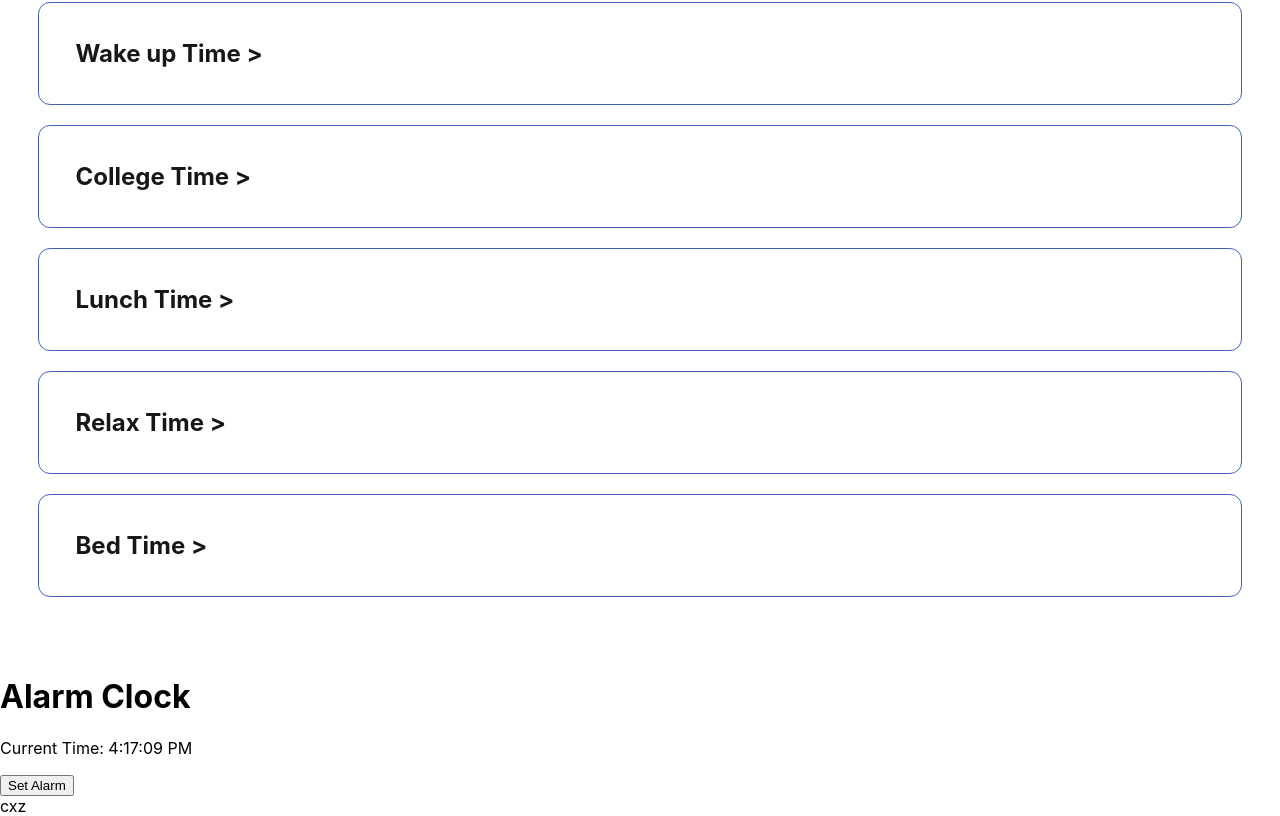
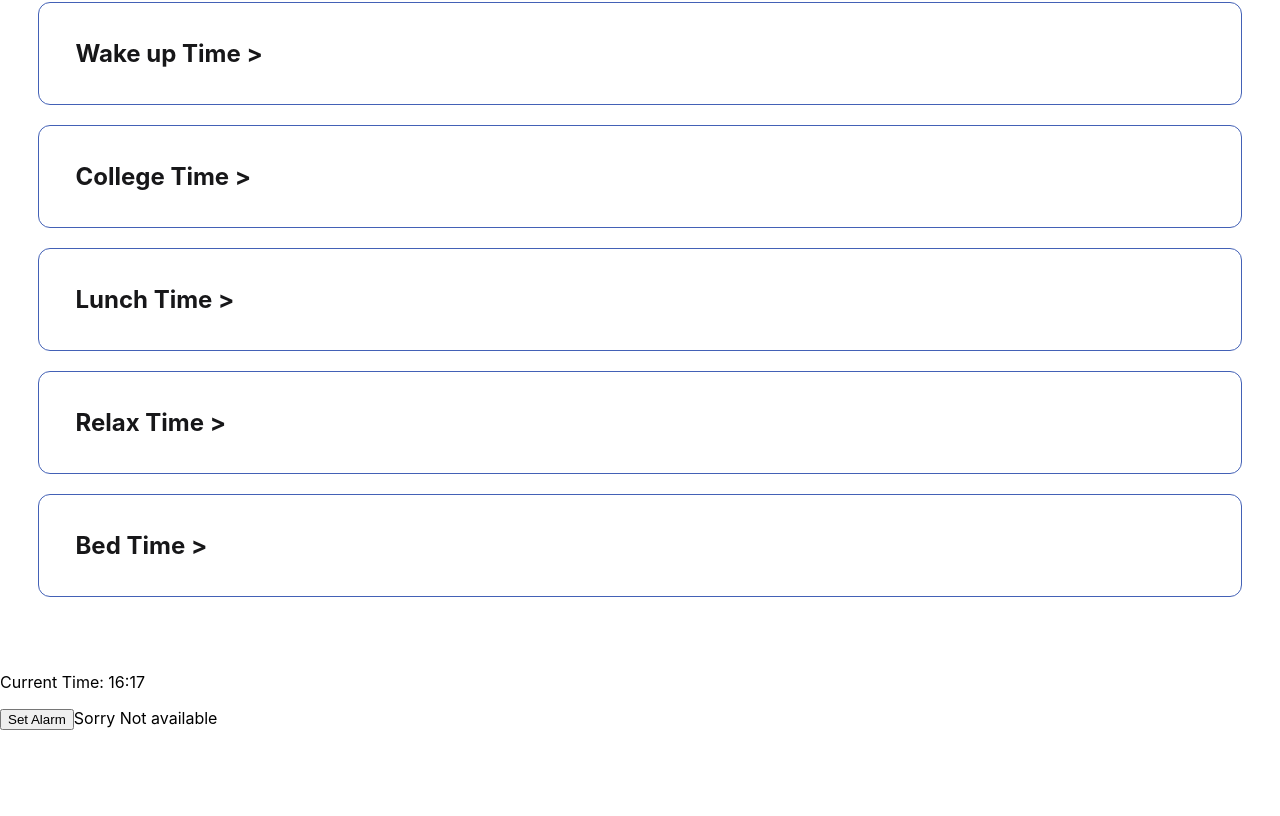
Before and after one commit to ManojCodeNew/Routines, a React (Create React App) app: page /SetAlarm in a window 1280 px wide. Shown: the part 203-1019 px from the top of the page. After the commit the page ends 933 px from the top, so only its background shows below. Built offline with nearby package versions, Linux system fonts and the light colour scheme.

Commit message:
second commit

```diff
--- a/src/App.js
+++ b/src/App.js
@@ -8,7 +8,7 @@ function App() {
     <div>
       <Navbar/>
       <Home/>
-      <SetAlarm/>cxz
+      <SetAlarm/>
     </div>
   );
 }
--- a/src/Component/SetAlarm.js
+++ b/src/Component/SetAlarm.js
@@ -1,38 +1,48 @@
-import React, { useState, useEffect } from 'react';
+import React, { useState, useEffect, useRef } from 'react';
 
-function AlarmClock() {
-    const [currentTime, setCurrentTime] = useState(new Date());
-    const [alarmTime, setAlarmTime] = useState(null);
+function ExampleComponent() {
+    const [count, setCount] = useState();
+    const [data, setdata] = useState("22:17")
+    const [alarm_active, setAlarm_active] = useState({
+        active: false,
+        alarm_hour: 0,
+        alarm_min: 0
+    })
+    const [Alarm, setAlarm_time] = useState(0)
 
+    let hour = useRef();
+    let min = useRef();
+    console.log(parseInt(hour));
+    const setAlarm = () => {
+        // Check alarm Active
+        if (alarm_active.active === false) {
+            setAlarm_active({ active: true })
+        }
+        else {
+            setAlarm_active({ active: false })
+        }
+
+    }
     useEffect(() => {
-        const intervalId = setInterval(() => {
-            setCurrentTime(new Date());
-        }, 1000);
+        setInterval(() => {
+            let fetchtime = new Date();
+            let time = fetchtime.getHours() + ":" + fetchtime.getMinutes();
+            setCount(time)
+        }, 1000)
+        console.log('I am useEffect', count);
+        if (count === data) {
+            alert("Alert!!!");
+        }
 
-        return () => clearInterval(intervalId);
-    }, []);
-
-    useEffect(() => {
-        let time = currentTime.getHours() + ":" + currentTime.getMinutes();
-        if (alarmTime == time) {
-            alert("alaram")
-        }
-    }, [currentTime, alarmTime]);
-
-    const handleSetAlarm = () => {
-        const hours = parseInt(prompt('Enter the hour for the alarm (0-23):'));
-        // const minutes = parseInt(prompt('Enter the minutes for the alarm (0-59):'));
-
-        setAlarmTime(hours)
-    };
-
+    }, [count, data]);
     return (
         <div>
-            <h1>Alarm Clock</h1>
-            <p>Current Time: {currentTime.toLocaleTimeString()}</p>
-            <button onClick={handleSetAlarm}>Set Alarm</button>
+            <p>Current Time: {count}</p>
+            <button onClick={setAlarm}>Set Alarm</button>
+            {alarm_active.active === true ?
+                <div><input id="Hour" ref={hour} type='number'></input>  :  <input id='Min' ref={min} type='number'></input></div> : "Sorry Not available"}
         </div>
     );
 }
 
-export default AlarmClock;
+export default ExampleComponent;
```
